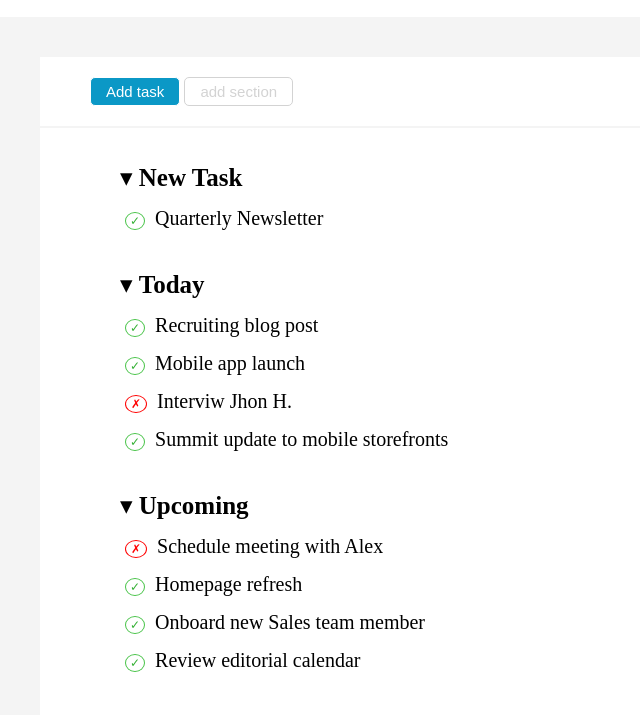
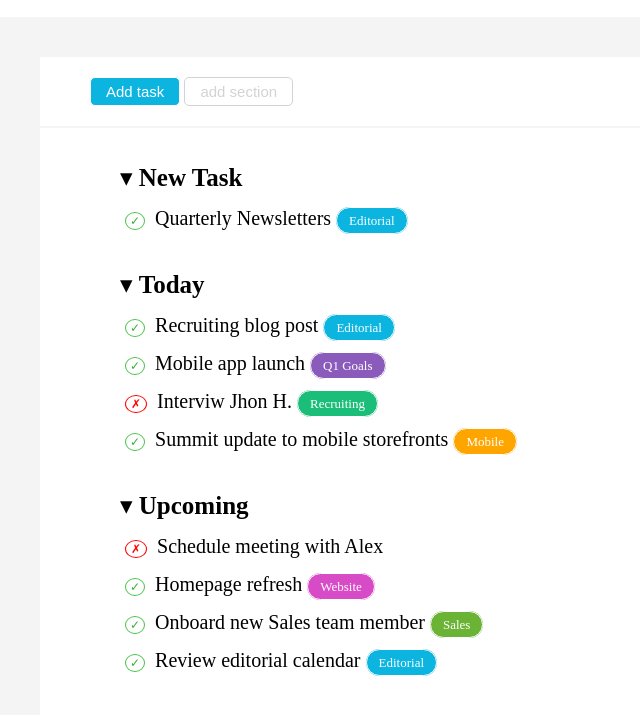
Before and after one commit to Francesco-Alquati/html-css-toboolist, a plain HTML site: page index.html in a window 1280 px wide. Shown: the part 93-808 px from the top of the page, without its empty margins (0-640 px from the left). Drawn offline with Linux system fonts and the light colour scheme.

Commit message:
[UPD] added colored labels for the list items into the ordered lists

```diff
--- a/css/style.css
+++ b/css/style.css
@@ -24,12 +24,13 @@ h2{
     font-size: 45px;
 }
 /* main  */
-.py-40{
+main{
     padding: 40px 0;
 }
 .p-20{
     padding: 20px;
 }
+/* contenitore centrale  */
 .container{
     width: 1200px;
     margin: 0 auto;
@@ -47,7 +48,7 @@ h2{
     border: 1px solid;
 }
 .bg-lblue{
-    background-color: rgb(11, 152, 198);
+    background-color: rgb(11, 181, 224);
 }
 .lgrey{
     color: lightgray;
@@ -68,6 +69,7 @@ ul {
 .py-20{
     padding: 20px 0;
 }
+/* list item  */
 .li-secondari{
     padding: 0px 5px;
     margin: 15px 0px;
@@ -78,6 +80,7 @@ ul {
     margin: 5px 0px;
     font-size: 25px;
 }
+/* entities della lista */
 .spunta{
     font-size: 12px;
     padding: 1px 4px;
@@ -98,3 +101,26 @@ ul {
     border-radius: 50%;
     margin-right: 10px;
 }
+/* label della lista  */
+.label-round{
+    font-size: 13px;
+    padding: 5px 12px;
+    border-radius: 30px;
+    border: 1px solid;
+    margin-left: 5px;
+}
+.bg-purple{
+    background-color: rgb(139, 91, 188);
+}
+.bg-watergreen{
+    background-color: rgb(26, 190, 121);
+}
+.bg-orange{
+    background-color: orange;
+}
+.bg-fuchsia{
+    background-color: rgb(216, 75, 198);
+}
+.bg-lgreen{
+    background-color: rgb(107, 179, 53);
+}
--- a/index.html
+++ b/index.html
@@ -12,7 +12,7 @@
             <img class="logo d-inline-block v-align-middle" src="./img/logo.png" alt="logo Toboolist">
             <h2 class="d-inline-block v-align-middle">Toboolist</h2>
     </header>
-    <main class="py-40">
+    <main>
         <div class="container">
             <!-- bottoni -->
             <div class="bg-white p-20 border-bottom">
@@ -24,25 +24,25 @@
                     <li class="li-principali">&#9662;
                         <strong>New Task</strong>
                         <ul>
-                            <li class="li-secondari"><span class="spunta green">&#10003;</span>Quarterly Newsletter</li>
+                            <li class="li-secondari"><span class="spunta green">&#10003;</span>Quarterly Newsletters<span class="label-round white bg-lblue">Editorial</span></li>
                         </ul>
                     </li>
                     <li class="li-principali">&#9662;
                         <strong>Today</strong>
                         <ul>
-                            <li class="li-secondari"><span class="spunta green">&#10003;</span>Recruiting blog post</li>
-                            <li class="li-secondari"><span class="spunta green">&#10003;</span>Mobile app launch</li>
-                            <li class="li-secondari"><span class="ics red">&#10007;</span>Interviw Jhon H.</li>
-                            <li class="li-secondari"><span class="spunta green">&#10003;</span>Summit update to mobile storefronts</li>
+                            <li class="li-secondari"><span class="spunta green">&#10003;</span>Recruiting blog post<span class="label-round white bg-lblue">Editorial</span></li>
+                            <li class="li-secondari"><span class="spunta green">&#10003;</span>Mobile app launch<span class="label-round white bg-purple">Q1 Goals</span></li>
+                            <li class="li-secondari"><span class="ics red">&#10007;</span>Interviw Jhon H.<span class="label-round white bg-watergreen">Recruiting</span></li>
+                            <li class="li-secondari"><span class="spunta green">&#10003;</span>Summit update to mobile storefronts<span class="label-round white bg-orange">Mobile</span></li>
                         </ul>
                     </li>
                     <li class="li-principali">&#9662;
                         <strong>Upcoming</strong>
                         <ul>
                             <li class="li-secondari"><span class="ics red">&#10007;</span>Schedule meeting with Alex</li>
-                            <li class="li-secondari"><span class="spunta green">&#10003;</span>Homepage refresh</li>
-                            <li class="li-secondari"><span class="spunta green">&#10003;</span>Onboard new Sales team member</li>
-                            <li class="li-secondari"><span class="spunta green">&#10003;</span>Review editorial calendar</li>
+                            <li class="li-secondari"><span class="spunta green">&#10003;</span>Homepage refresh<span class="label-round white bg-fuchsia">Website</span></li>
+                            <li class="li-secondari"><span class="spunta green">&#10003;</span>Onboard new Sales team member<span class="label-round white bg-lgreen">Sales</span></li>
+                            <li class="li-secondari"><span class="spunta green">&#10003;</span>Review editorial calendar<span class="label-round white bg-lblue">Editorial</span></li>
                         </ul>
 
                     </li>
@@ -53,6 +53,5 @@
         </div>
 
     </main>
-    <footer></footer>
 </body>
 </html>
```
